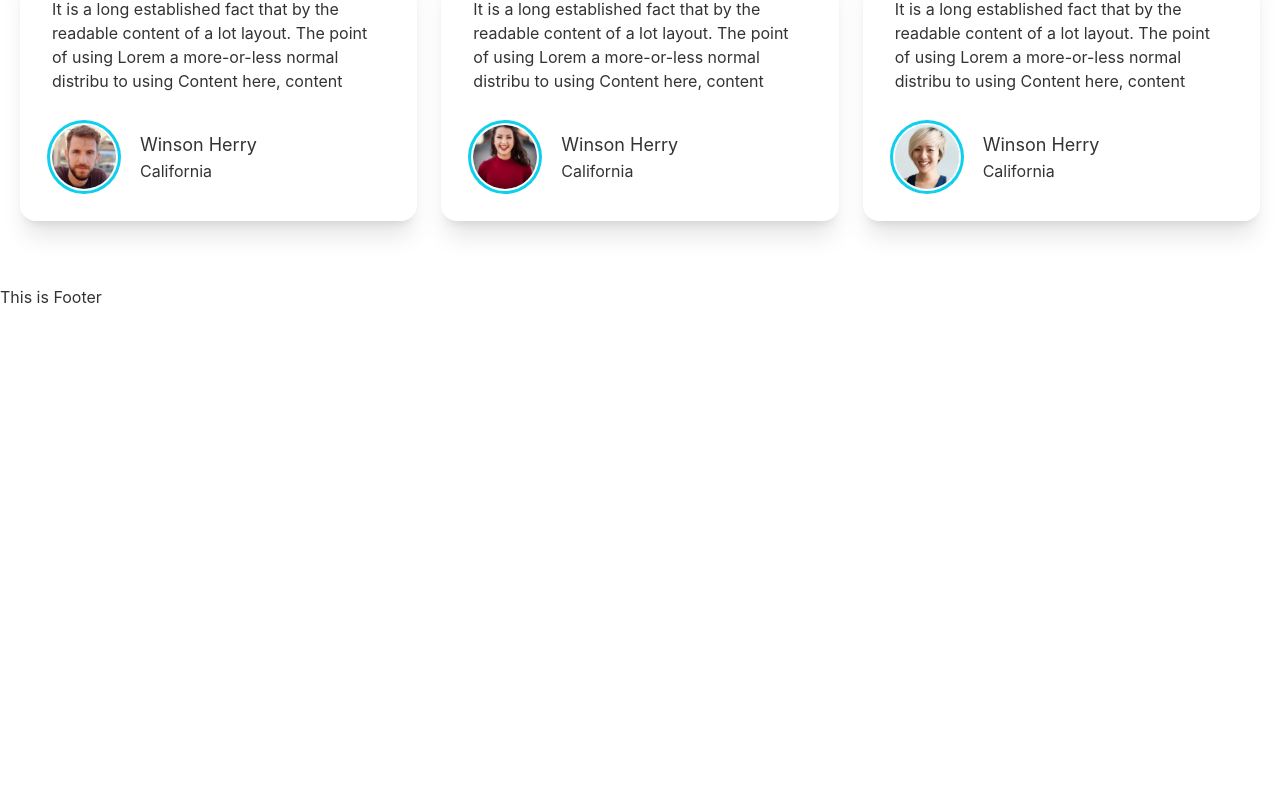
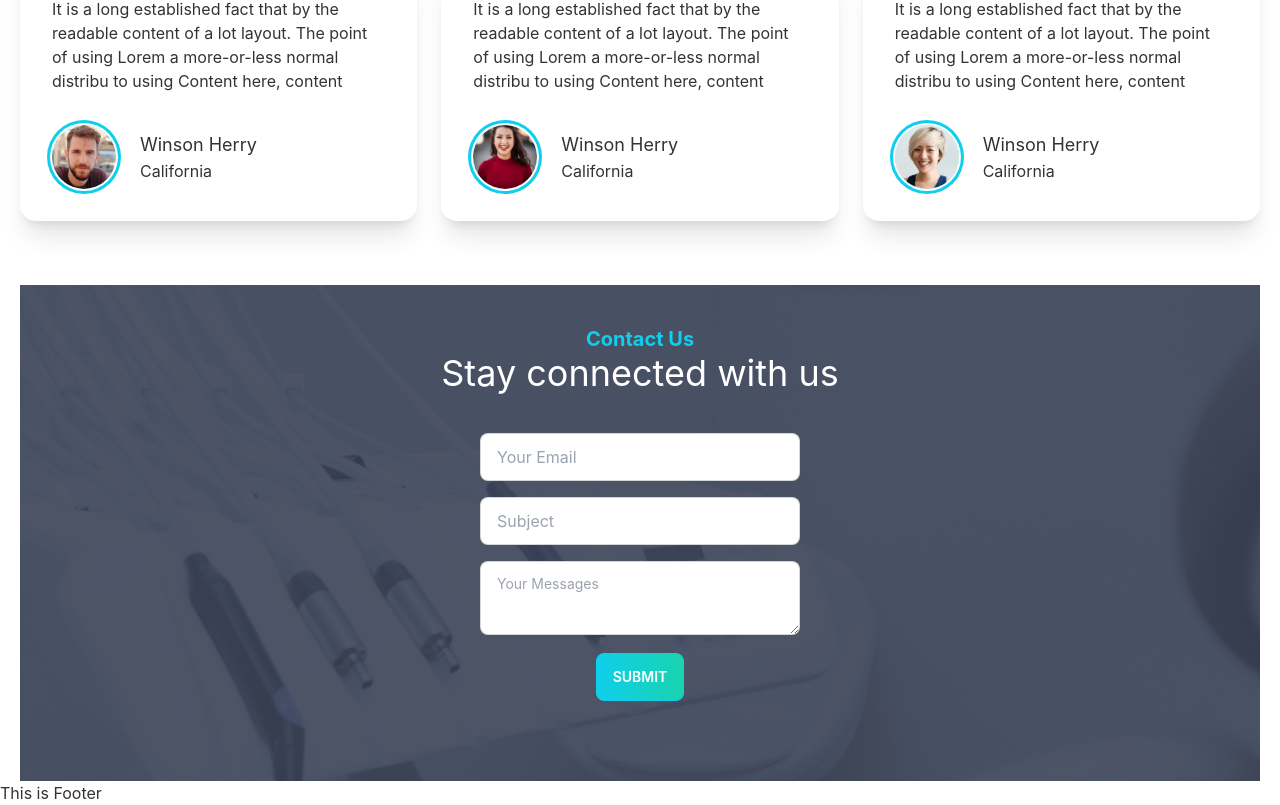
Before and after one commit to Rabbe10581/doctors-portal-client, a React (Create React App) app: page / in a window 1280 px wide. Shown: the part 3185-3990 px from the top of the page. Before the commit the page ends 3494 px from the top, so only its background shows below. Built offline with nearby package versions, Linux system fonts and the light colour scheme.

Commit message:
Contact us home section added

```diff
--- /dev/null
+++ b/src/Pages/Home/ContactUs/ContactUs.js
@@ -0,0 +1,25 @@
+import React from 'react';
+import appointment from "../../../assets/images/appointment.png";
+import PrimaryButton from '../../../components/PrimaryButton/PrimaryButton';
+
+const ContactUs = () => {
+    return (
+        <section className='text-center px-4 py-10'
+            style={{
+                background: `url(${appointment})`
+            }}>
+            <div>
+                <h2 className='text-xl font-bold text-primary'>Contact Us</h2>
+                <h3 className='text-4xl text-white'>Stay connected with us</h3>
+            </div>
+            <div className='my-5 lg:my-10'>
+                <input type="email" placeholder="Your Email" className="input input-bordered w-full max-w-xs" /><br />
+                <input type="text" placeholder="Subject" className="input my-4 input-bordered w-full max-w-xs" /><br />
+                <textarea className="textarea mb-3 w-full max-w-xs textarea-bordered" placeholder="Your Messages"></textarea><br />
+                <PrimaryButton>Submit</PrimaryButton>
+            </div>
+        </section>
+    );
+};
+
+export default ContactUs;
--- a/src/Pages/Home/Home/Home.js
+++ b/src/Pages/Home/Home/Home.js
@@ -1,5 +1,6 @@
 import React from 'react';
 import Banner from '../Banner/Banner';
+import ContactUs from '../ContactUs/ContactUs';
 import Exceptional from '../Exceptional/Exceptional';
 import InfoCards from '../InfoCards/InfoCards';
 import MakeAppointment from '../MakeAppointment/MakeAppointment';
@@ -15,6 +16,7 @@ const Home = () => {
             <Exceptional></Exceptional>
             <MakeAppointment></MakeAppointment>
             <Testimonial></Testimonial>
+            <ContactUs></ContactUs>
         </div>
     );
 };
```
